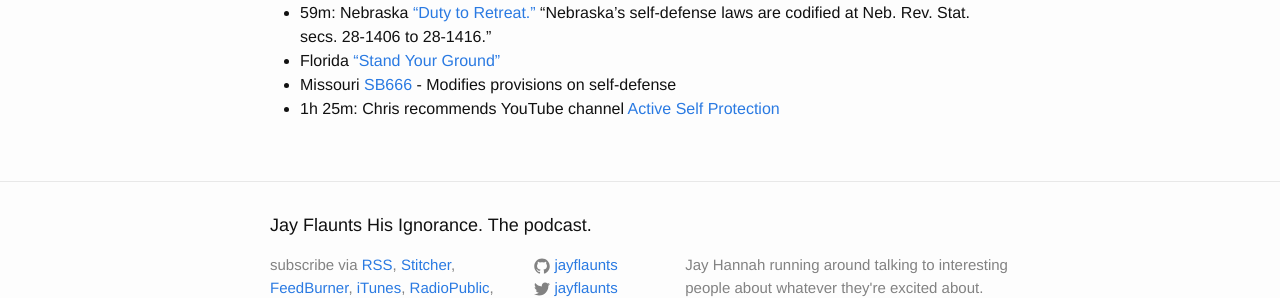
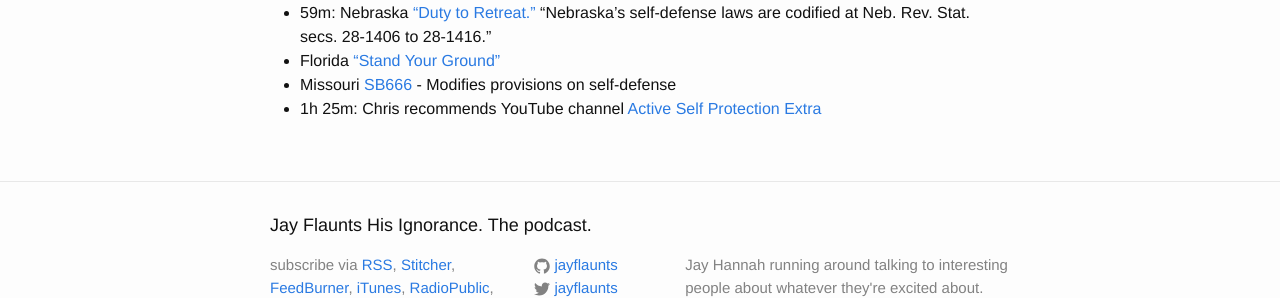
Before and after one commit to jhannah/jayflaunts, a Jekyll site: the page built from _posts/2022-02-20-chris1.md, in a window 1280 px wide. Shown: the part 625-923 px from the top of the page. Built offline with Jekyll 4.4.1, drawn with Linux system fonts in a browser that asks for light colours.

Commit message:
Update 2022-02-20-chris1.md

```diff
--- a/_posts/2022-02-20-chris1.md
+++ b/_posts/2022-02-20-chris1.md
@@ -33,4 +33,4 @@ traditional (oil, guache, etc) artist, guitarist, and singer.
 secs. 28-1406 to 28-1416."
 * Florida ["Stand Your Ground"](https://codes.findlaw.com/fl/title-xlvi-crimes/fl-st-sect-776-012.html)
 * Missouri [SB666](https://legiscan.com/MO/bill/SB666/2022) - Modifies provisions on self-defense
-* 1h 25m: Chris recommends YouTube channel [Active Self Protection](https://www.youtube.com/c/ActiveSelfProtection)
+* 1h 25m: Chris recommends YouTube channel [Active Self Protection Extra](https://www.youtube.com/c/ActiveSelfProtectionExtra)
```
